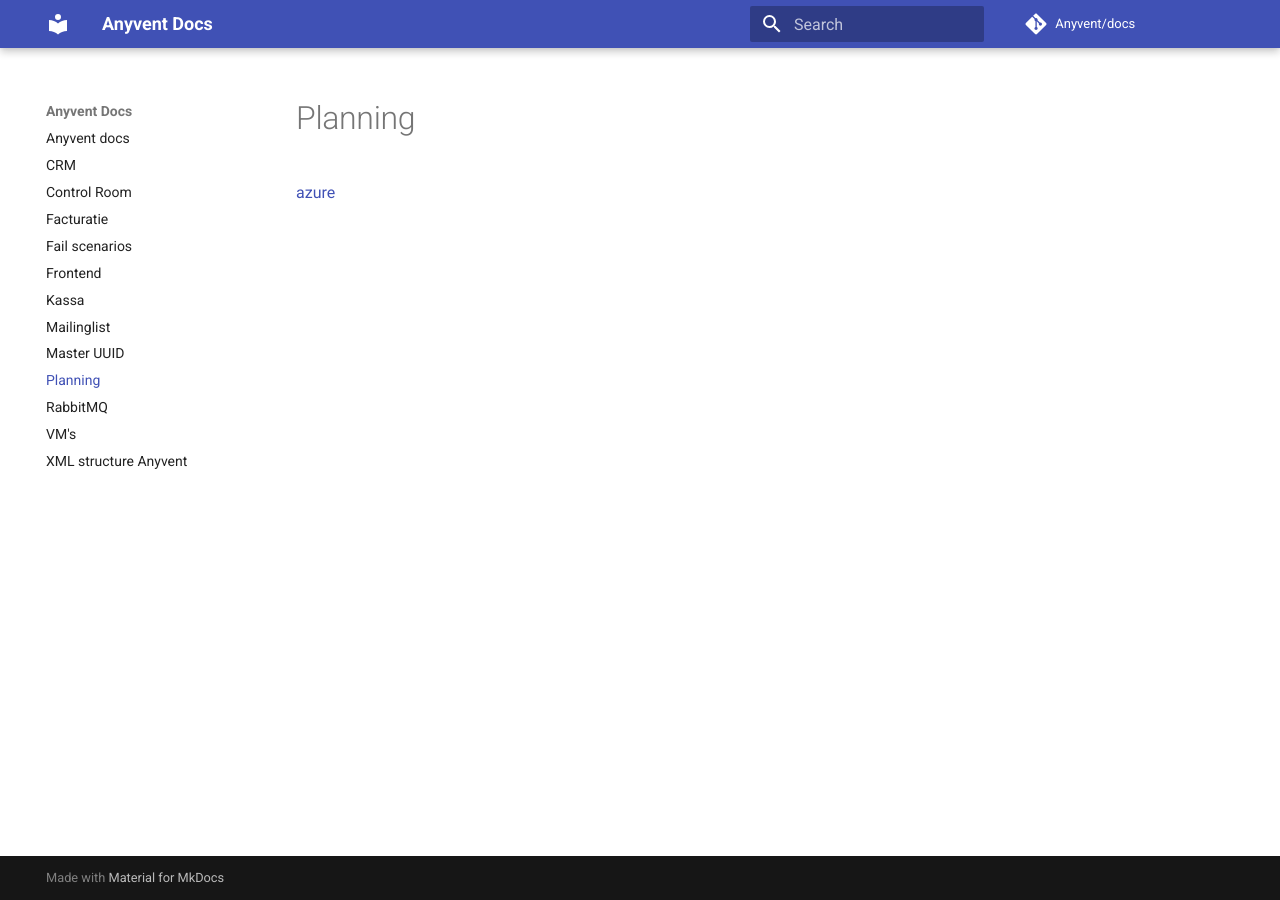
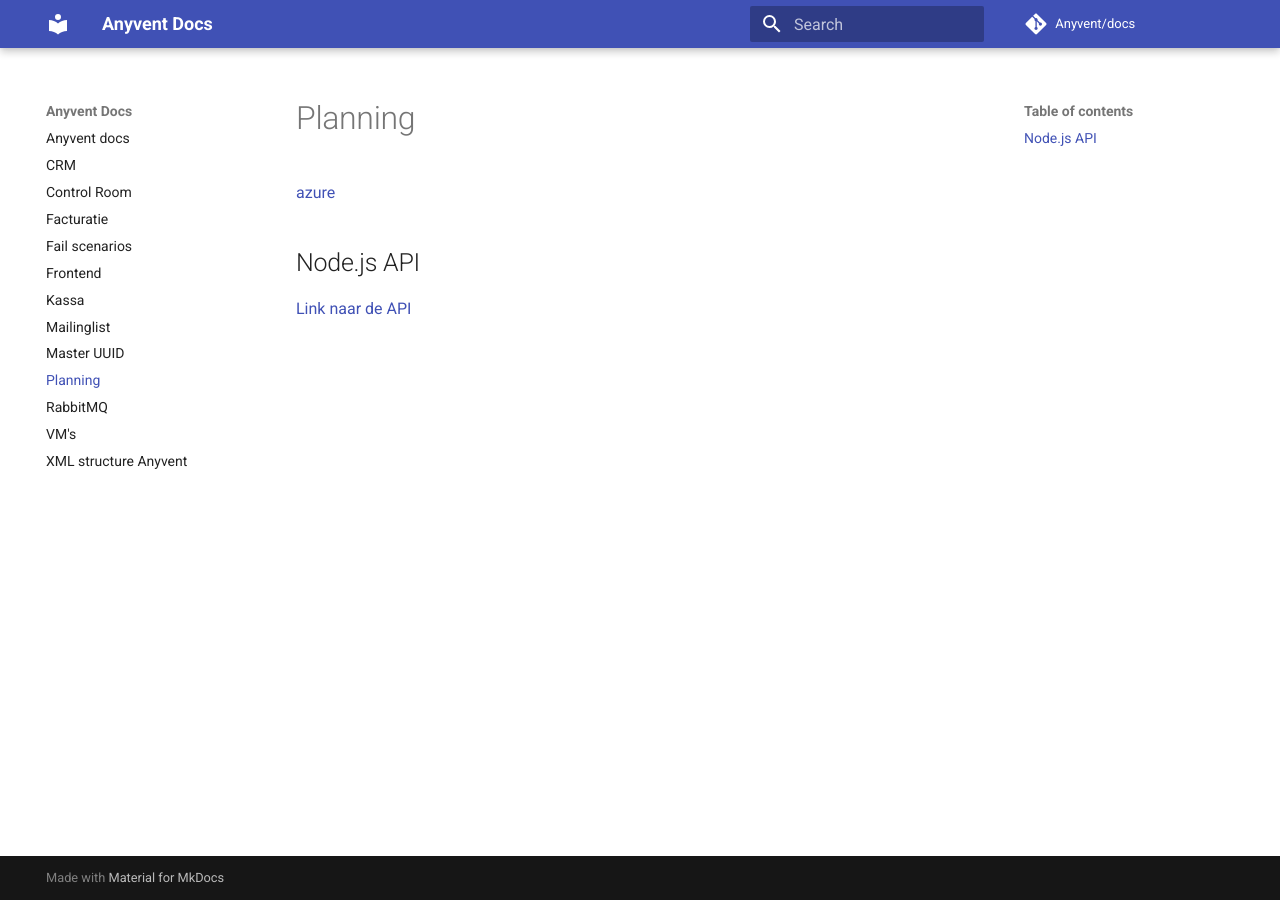
Before and after one commit to seppeconinx/docs, an MkDocs documentation site: the page built from docs/Planning.md, in a window 1280 px wide. Built offline with MkDocs 1.6.1 and Material for MkDocs 9.7.7, drawn with Linux system fonts in a browser that asks for light colours; comment, search, counter and statistics services are not loaded.

Commit message:
Update Planning.md

```diff
--- a/docs/Planning.md
+++ b/docs/Planning.md
@@ -1,2 +1,5 @@
 # Planning
 [azure](https://dev.azure.com/anyvent/Planning)
+
+## Node.js API
+[Link naar de API](https://10.3.56.11:9000)
```
